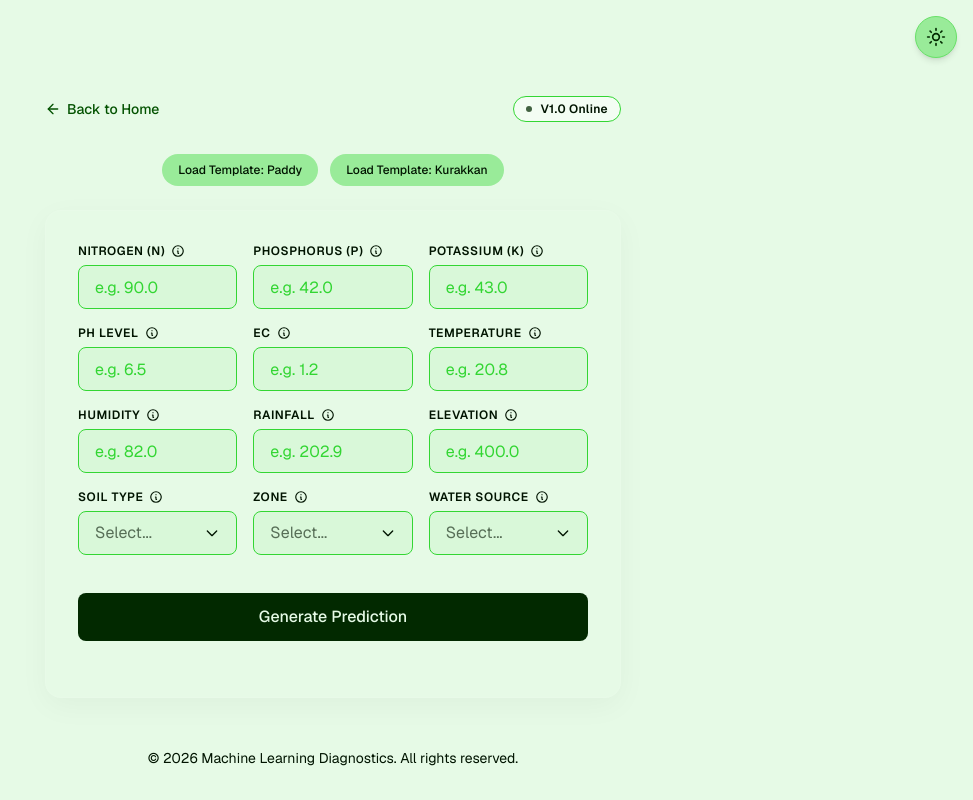
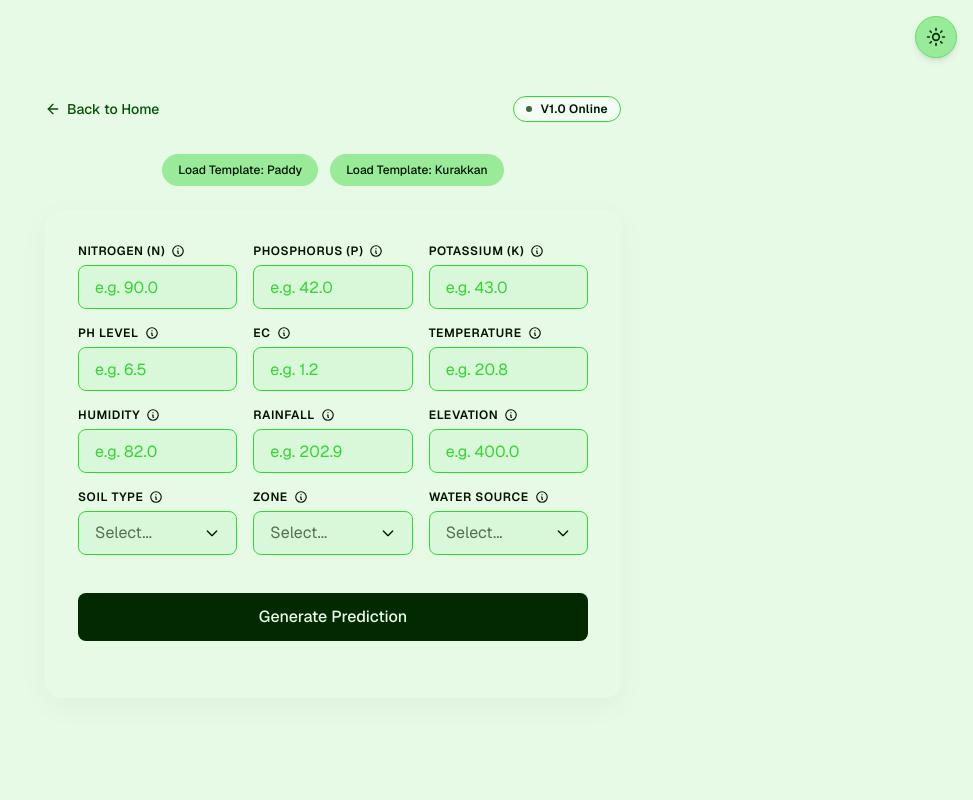
Before and after one commit to ChathuraAbeygunawardhana/crop-prediction-model, a Next.js app in the folder frontend/: page /predict in a window 1280 px wide. Shown: the whole page, without its empty margins (307-1280 px from the left). Built offline with nearby package versions, Linux system fonts and the light colour scheme.

Commit message:
Remove Machine Learning Diagnostics footer

```diff
--- a/frontend/src/app/page.tsx
+++ b/frontend/src/app/page.tsx
@@ -61,9 +61,7 @@ export default function LandingPage() {
                 </div>
             </main>
 
-            <footer className="absolute bottom-8 text-sm font-medium text-neon-800/60 dark:text-neon-400/60 tracking-wider">
-                © {new Date().getFullYear()} Machine Learning Diagnostics
-            </footer>
+
         </div>
     );
 }
--- a/frontend/src/app/predict/page.tsx
+++ b/frontend/src/app/predict/page.tsx
@@ -280,10 +280,7 @@ export default function Home() {
         </div>
       </main>
 
-      {/* Footer */}
-      <footer className="mt-auto py-8 text-center text-sm text-neon-950 dark:text-neon-500">
-        <p>© {new Date().getFullYear()} Machine Learning Diagnostics. All rights reserved.</p>
-      </footer>
+
     </div>
   );
 }
```
